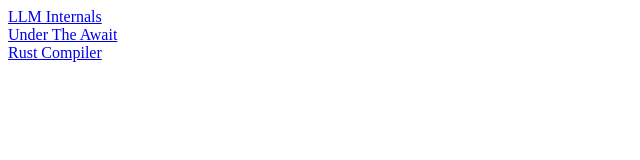
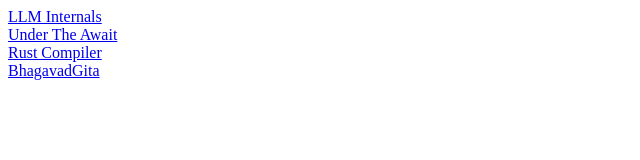
Before and after one commit to sridattayalla/sridattayalla.github.io, a plain HTML site: page index.html in a window 1280 px wide. Shown: the whole page, without its empty margins (0-640 px from the left). Drawn offline with Linux system fonts and the light colour scheme.

Commit message:
adding bhagavadgita to list

```diff
--- a/index.html
+++ b/index.html
@@ -8,6 +8,7 @@
 <body>
 	<a href="./llm-internals/index.html">LLM Internals</a> <br>
 	<a href="./under-the-await/index.html">Under The Await</a> <br>
-	<a href="./rust-design-decisions/index.html">Rust Compiler</a>
+	<a href="./rust-design-decisions/index.html">Rust Compiler</a> <br>
+	<a href="./what-krishna-said">BhagavadGita</a>
 </body>
 </html>
```
